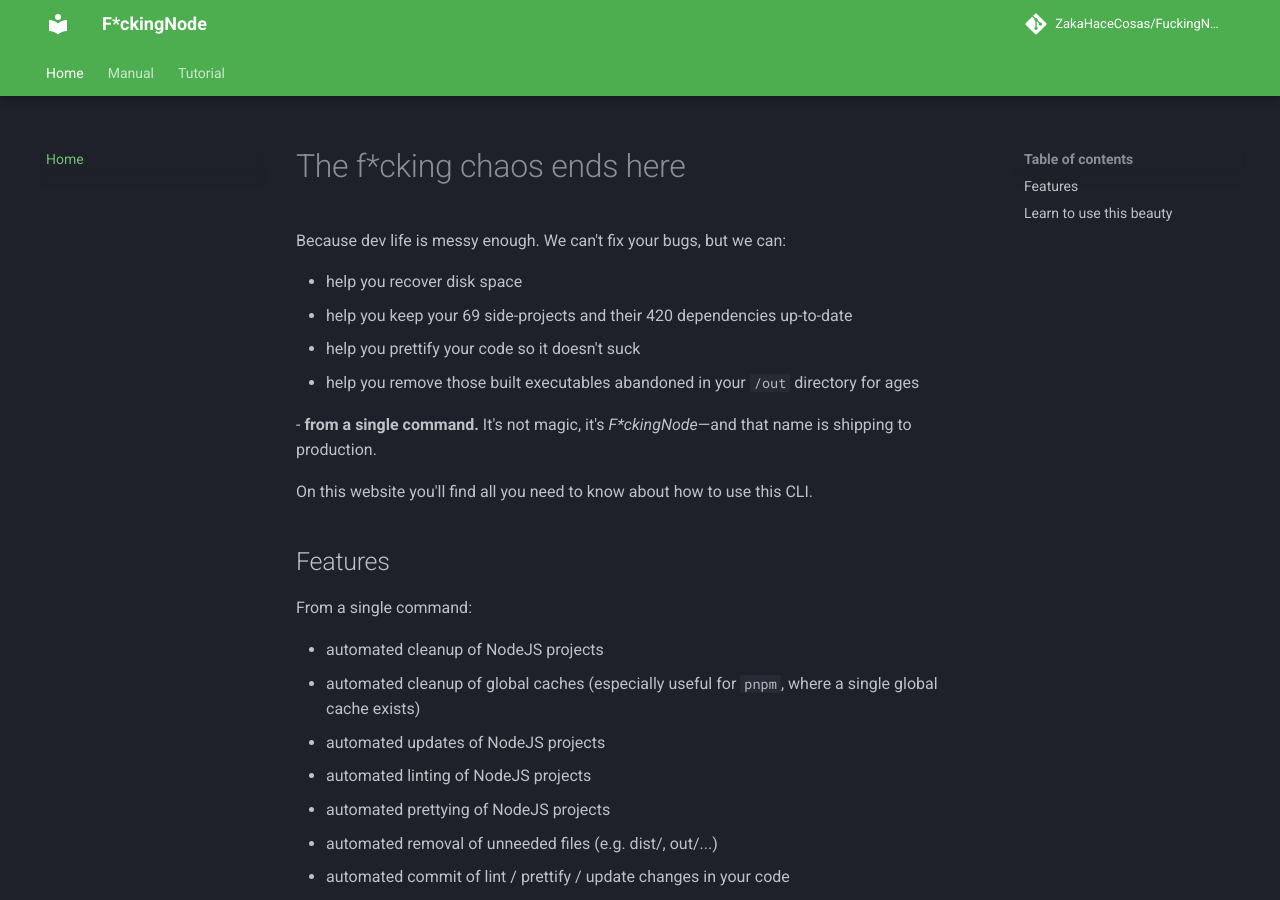
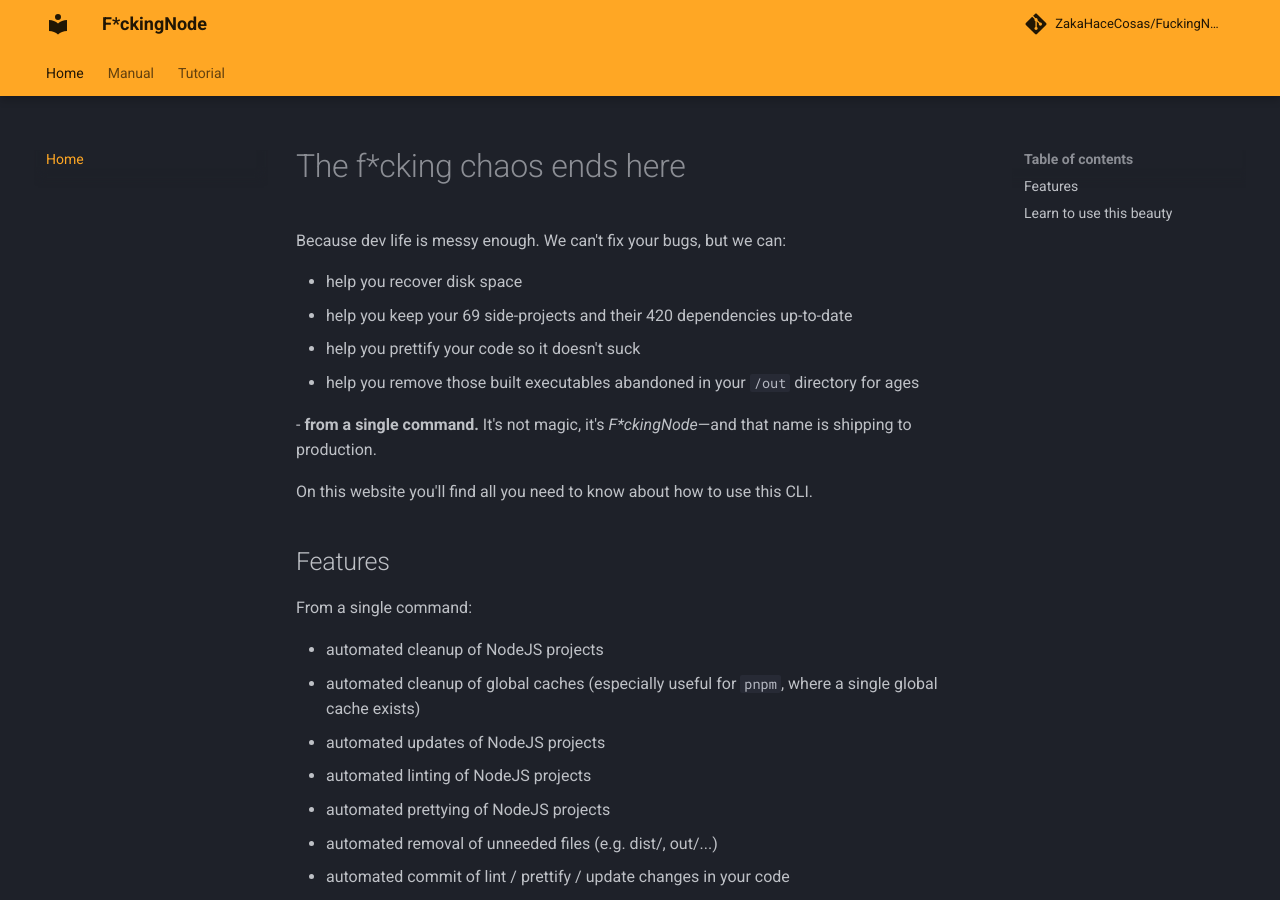
Before and after one commit to ZakaHaceCosas/FuckingNode, an MkDocs documentation site: the page built from website/index.md, in a window 1280 px wide and 900 px high. Built offline with MkDocs 1.6.1 and Material for MkDocs 9.7.7, drawn with Linux system fonts in a browser that asks for light colours; comment, search, counter and statistics services are not loaded.

Commit message:
make it orange bcus yes

```diff
--- a/mkdocs.yml
+++ b/mkdocs.yml
@@ -13,6 +13,7 @@
     - Home: "index.md"
 
     - Manual:
+          - Home: "manual/index.md"
           - Installation: "manual/install.md"
           - Setup: "manual/setup.md"
           - Basic usage: "manual/basic-usage.md"
@@ -41,8 +42,8 @@
 
     palette:
         - scheme: slate
-          primary: green
-          accent: green
+          primary: orange
+          accent: orange
 
 plugins:
     - social
```
